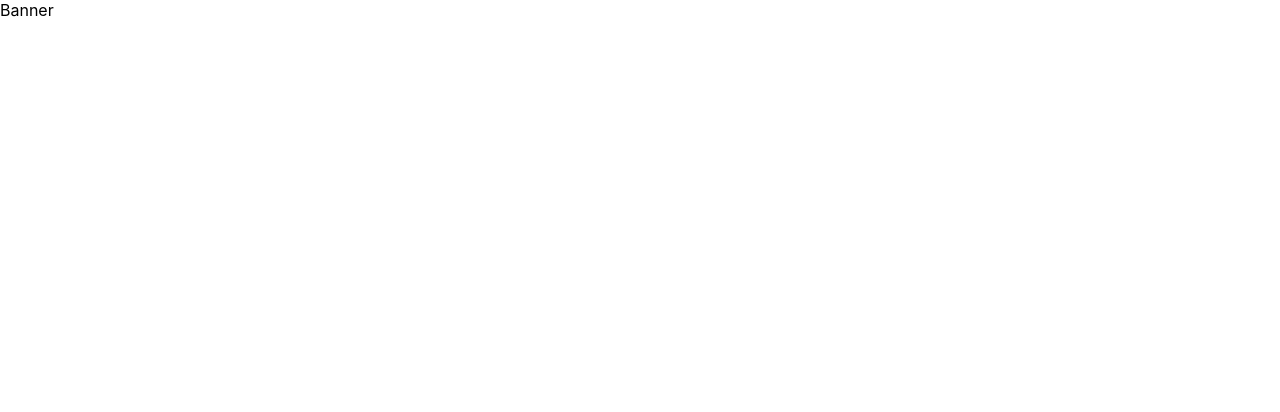
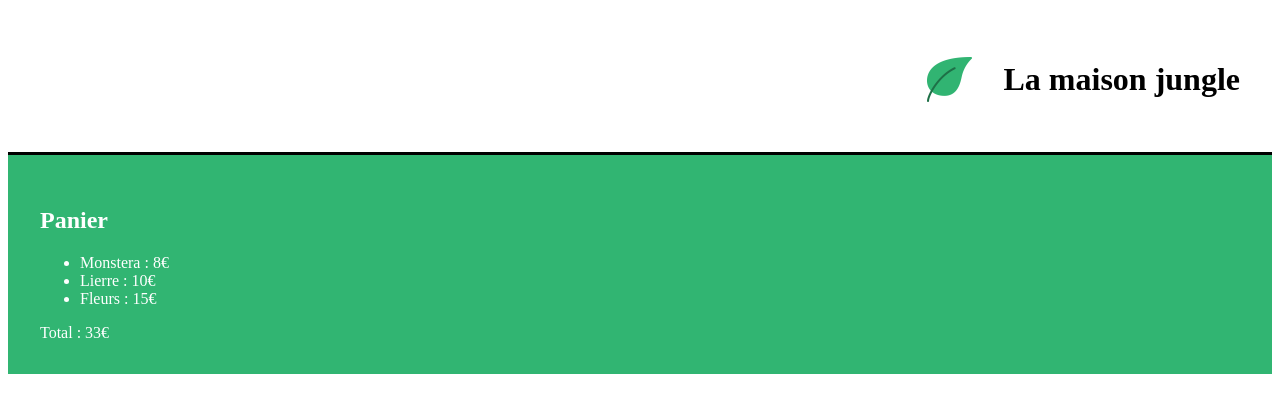
Before and after one commit to TedPasquiet/reactIntro, a React (Create React App) app in the folder reactintro/: page / in a window 1280 px wide. Shown: the top 412 px of the page. Built offline with nearby package versions, Linux system fonts and the light colour scheme.

Commit message:
Incorporer style et assets

```diff
--- a/reactintro/src/App.js
+++ /dev/null
@@ -1,7 +0,0 @@
-import Banner from "./components/Banner";
-
-function App() {
-  return <Banner />;
-}
-
-export default App;
--- /dev/null
+++ b/reactintro/src/components/App.js
@@ -0,0 +1,15 @@
+import Banner from "./Banner";
+import Cart from "./Cart";
+
+function App() {
+  return (
+    <>
+      <div>
+        <Banner />
+        <Cart />
+      </div>
+    </>
+  );
+}
+
+export default App;
--- a/reactintro/src/components/Banner.js
+++ b/reactintro/src/components/Banner.js
@@ -1,7 +1,14 @@
-import React from "react";
+import "../styles/Banner.css";
+import logo from "../assets/leaf+1.png";
 
 const Banner = () => {
-  return <div>Banner</div>;
+  const title = "La maison jungle";
+  return (
+    <div className="lmj-banner">
+      <img src={logo} alt="La maison jungle" className="lmj-logo" />
+      <h1 className="lmj-title">{title}</h1>
+    </div>
+  );
 };
 
 export default Banner;
--- a/reactintro/src/components/Cart.js
+++ b/reactintro/src/components/Cart.js
@@ -1,7 +1,20 @@
-import React from "react";
+import "../styles/cart.css";
 
 const Cart = () => {
-  return <div>Cart</div>;
+  const monsteraPrice = 8;
+  const ivyPrice = 10;
+  const flowerPrice = 15;
+  return (
+    <div className="lmj-cart">
+      <h2>Panier</h2>
+      <ul>
+        <li>Monstera : {monsteraPrice}€</li>
+        <li>Lierre : {ivyPrice}€</li>
+        <li>Fleurs : {flowerPrice}€</li>
+      </ul>
+      Total : {monsteraPrice + ivyPrice + flowerPrice}€
+    </div>
+  );
 };
 
 export default Cart;
--- /dev/null
+++ b/reactintro/src/styles/Banner.css
@@ -0,0 +1,19 @@
+.lmj-banner {
+	color: black;
+	text-align: right;
+	padding: 32px;
+	border-bottom: solid 3px black;
+	display: flex;
+	justify-content: flex-end;
+	flex-direction: row;
+	align-items: center;
+}
+
+.lmj-title {
+	padding-left: 32px;
+}
+
+.lmj-logo {
+	height: 45px;
+	width: 45px;
+}
--- /dev/null
+++ b/reactintro/src/styles/cart.css
@@ -0,0 +1,5 @@
+.lmj-cart{
+    padding: 32px;
+    color: white;
+    background-color: #31b572;
+}
```
Also changed, not shown: reactintro/src/index.js (+5 -5 lines), reactintro/src/assets/leaf+1.png (added), reactintro/src/styles/index.css (added).
